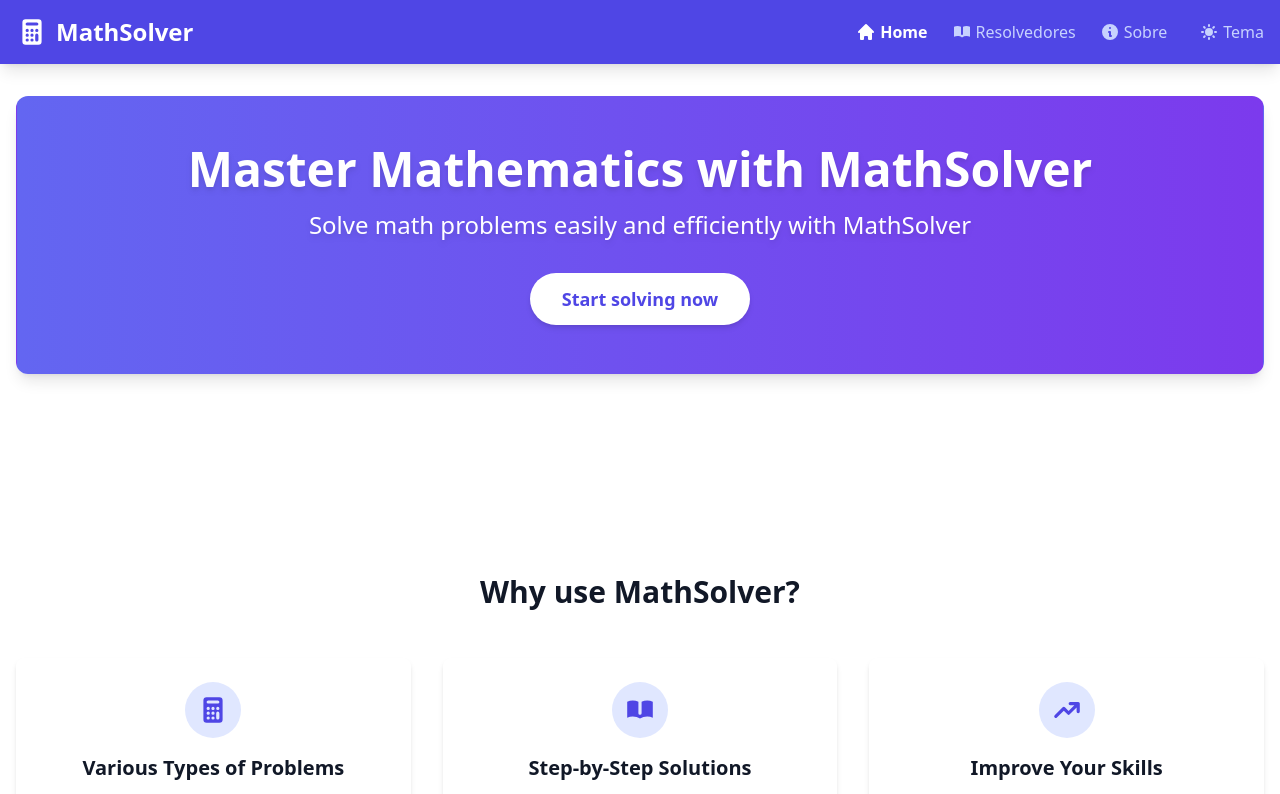
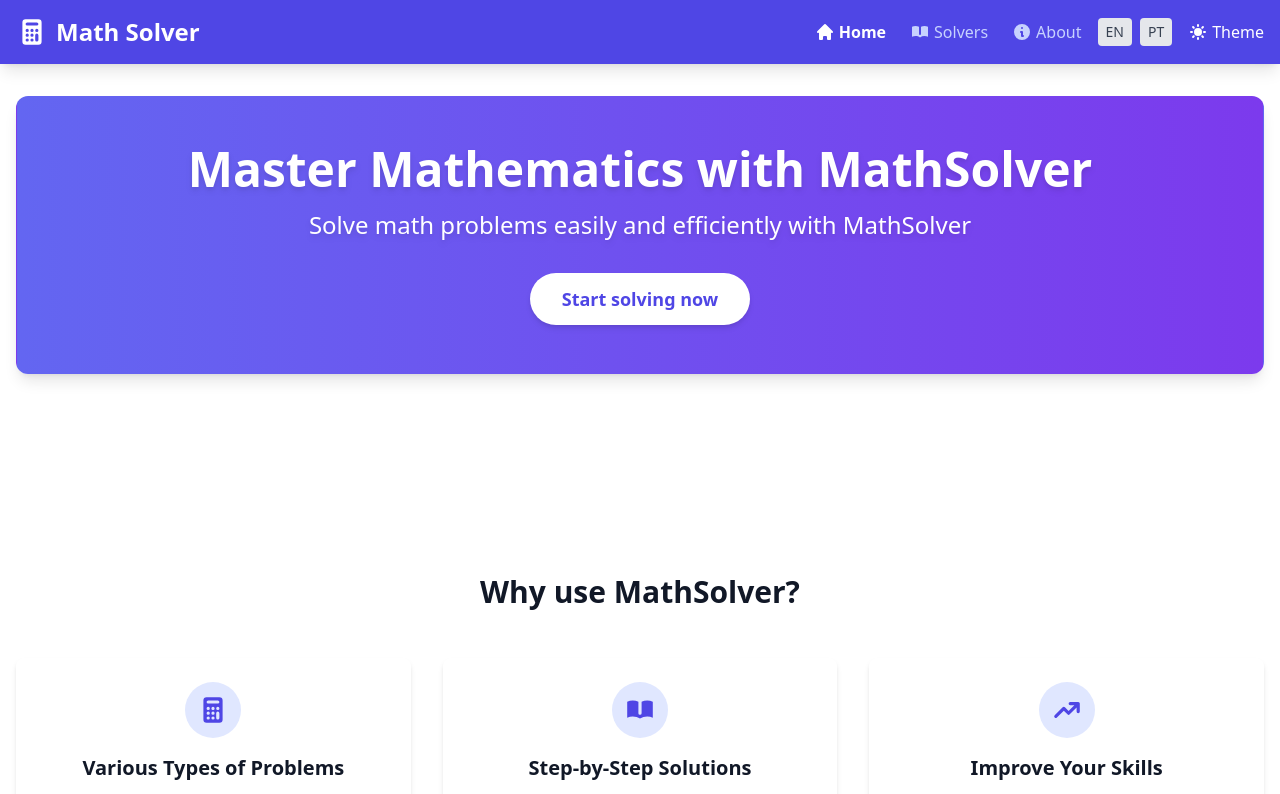
Before and after one commit to PietroFilippo/MathSolver, a React (Vite) app: page / in a window 1280 px wide. Shown: the top 794 px of the page. Built offline with nearby package versions, Linux system fonts and the light colour scheme.

Commit message:
Tradução para os componentes

```diff
--- a/src/components/Footer.tsx
+++ b/src/components/Footer.tsx
@@ -1,12 +1,16 @@
+import React from 'react';
+import { useTranslation } from 'react-i18next';
+
 const Footer: React.FC = () => {
+    const { t } = useTranslation();
 
     return (
         <footer className="bg-primary-800 dark:bg-gray-900 text-white py-6">
             <div className="container mx-auto px-4">
                 <div className="flex flex-col md:flex-row justify-between items-center">
                     <div className="mb-4 md:mb-0">
-                        <h2 className="text-xl font-bold">MathSolver</h2>
-                        <p className="text-gray-200 dark:text-gray-400">Facilitando o aprendizado da matemática, um problema por vez</p>
+                        <h2 className="text-xl font-bold">{t('footer.title')}</h2>
+                        <p className="text-gray-200 dark:text-gray-400">{t('footer.tagline')}</p>
                     </div>
                 </div>
             </div>
--- a/src/components/Header.tsx
+++ b/src/components/Header.tsx
@@ -1,6 +1,8 @@
 import { HiHome, HiInformationCircle, HiBookOpen, HiCalculator } from 'react-icons/hi';
 import ThemeSwitcher from './ThemeSwitcher';
+import LanguageSwitcher from './LanguageSwitcher';
 import React from 'react';
+import { useTranslation } from 'react-i18next';
 
 interface HeaderProps {
   currentPage: string;
@@ -8,6 +10,7 @@ interface HeaderProps {
 }
 
 const Header: React.FC<HeaderProps> = ({ currentPage, onNavigate }) => {
+  const { t } = useTranslation();
   // Verifica se estamos visualizando a seção Sobre dentro da página inicial
   const isSobreActive = currentPage === 'sobre' ||
     (currentPage === 'home' && window.location.hash === '#sobre');
@@ -21,7 +24,7 @@ const Header: React.FC<HeaderProps> = ({ currentPage, onNavigate }) => {
             className="flex items-center mb-4 md:mb-0 hover:opacity-80 transition-opacity duration-200"
           >
             <HiCalculator className="h-8 w-8 mr-2" />
-            <h1 className="text-2xl font-bold">MathSolver</h1>
+            <h1 className="text-2xl font-bold">{t('app.title')}</h1>
           </button>
 
           <div className="flex items-center">
@@ -39,7 +42,7 @@ const Header: React.FC<HeaderProps> = ({ currentPage, onNavigate }) => {
                     className={`flex items-center ${currentPage === 'home' && !isSobreActive ? 'text-white font-bold' : 'text-indigo-200 dark:text-gray-300 hover:text-white'}`}
                   >
                     <HiHome className="h-5 w-5 mr-1" />
-                    <span>Home</span>
+                    <span>{t('navigation.home')}</span>
                   </button>
                 </li>
                 <li>
@@ -48,7 +51,7 @@ const Header: React.FC<HeaderProps> = ({ currentPage, onNavigate }) => {
                     className={`flex items-center ${currentPage === 'resolvedor' ? 'text-white font-bold' : 'text-indigo-200 dark:text-gray-300 hover:text-white'}`}
                   >
                     <HiBookOpen className="h-5 w-5 mr-1" />
-                    <span>Resolvedores</span>
+                    <span>{t('navigation.solvers')}</span>
                   </button>
                 </li>
                 <li>
@@ -57,13 +60,14 @@ const Header: React.FC<HeaderProps> = ({ currentPage, onNavigate }) => {
                     className={`flex items-center ${isSobreActive ? 'text-white font-bold' : 'text-indigo-200 dark:text-gray-300 hover:text-white'}`}
                   >
                     <HiInformationCircle className="h-5 w-5 mr-1" />
-                    <span>Sobre</span>
+                    <span>{t('navigation.about')}</span>
                   </button>
                 </li>
               </ul>
             </nav>
 
-            <div className="flex items-center text-indigo-200 dark:text-gray-300 hover:text-white ml-4">
+            <div className="flex items-center space-x-4">
+              <LanguageSwitcher />
               <ThemeSwitcher />
             </div>
           </div>
--- /dev/null
+++ b/src/components/LanguageSwitcher.tsx
@@ -0,0 +1,29 @@
+import React from 'react';
+import { useTranslation } from 'react-i18next';
+
+const LanguageSwitcher = () => {
+  const { i18n } = useTranslation();
+
+  const changeLanguage = (lng: string) => {
+    i18n.changeLanguage(lng);
+  };
+
+  return (
+    <div className="flex items-center space-x-2">
+      <button
+        className={`px-2 py-1 rounded text-sm ${i18n.language === 'en' ? 'bg-blue-500 text-white' : 'bg-gray-200 text-gray-700 dark:bg-gray-700 dark:text-gray-300'}`}
+        onClick={() => changeLanguage('en')}
+      >
+        EN
+      </button>
+      <button
+        className={`px-2 py-1 rounded text-sm ${i18n.language === 'pt' ? 'bg-blue-500 text-white' : 'bg-gray-200 text-gray-700 dark:bg-gray-700 dark:text-gray-300'}`}
+        onClick={() => changeLanguage('pt')}
+      >
+        PT
+      </button>
+    </div>
+  );
+};
+
+export default LanguageSwitcher;
--- a/src/components/ThemeSwitcher.tsx
+++ b/src/components/ThemeSwitcher.tsx
@@ -1,9 +1,11 @@
-import { useState, useRef, useEffect } from 'react';
+import React,{ useState, useRef, useEffect } from 'react';
 import { HiSun, HiMoon, HiColorSwatch } from 'react-icons/hi';
 import { useTheme } from '../contexts/ThemeContext';
+import { useTranslation } from 'react-i18next';
 
 const ThemeSwitcher: React.FC = () => {
   const { theme, setTheme } = useTheme();
+  const { t } = useTranslation();
   const [isOpen, setIsOpen] = useState(false);
   const dropdownRef = useRef<HTMLDivElement>(null);
 
@@ -23,16 +25,16 @@ const ThemeSwitcher: React.FC = () => {
 
   // Opções de tema
   const themeOptions = [
-    { value: 'light', label: 'Claro', icon: <HiSun className="w-5 h-5 text-yellow-500" /> },
-    { value: 'dark', label: 'Escuro', icon: <HiMoon className="w-5 h-5 text-indigo-600 dark:text-indigo-400" /> },
-    { value: 'blue', label: 'Azul', colorClass: 'bg-blue-500' },
-    { value: 'purple', label: 'Roxo', colorClass: 'bg-purple-500' },
-    { value: 'green', label: 'Verde', colorClass: 'bg-green-500' },
-    { value: 'red', label: 'Vermelho', colorClass: 'bg-red-500' },
-    { value: 'pink', label: 'Rosa', colorClass: 'bg-pink-500' },
-    { value: 'yellow', label: 'Amarelo', colorClass: 'bg-yellow-500' },
-    { value: 'brown', label: 'Marrom', colorClass: 'bg-amber-800' },
-    { value: 'rgb', label: 'RGB', colorClass: 'rgb-gradient' },
+    { value: 'light', label: t('theme.light'), icon: <HiSun className="w-5 h-5 text-yellow-500" /> },
+    { value: 'dark', label: t('theme.dark'), icon: <HiMoon className="w-5 h-5 text-indigo-600 dark:text-indigo-400" /> },
+    { value: 'blue', label: t('theme.blue'), colorClass: 'bg-blue-500' },
+    { value: 'purple', label: t('theme.purple'), colorClass: 'bg-purple-500' },
+    { value: 'green', label: t('theme.green'), colorClass: 'bg-green-500' },
+    { value: 'red', label: t('theme.red'), colorClass: 'bg-red-500' },
+    { value: 'pink', label: t('theme.pink'), colorClass: 'bg-pink-500' },
+    { value: 'yellow', label: t('theme.yellow'), colorClass: 'bg-yellow-500' },
+    { value: 'brown', label: t('theme.brown'), colorClass: 'bg-amber-800' },
+    { value: 'rgb', label: t('theme.rgb'), colorClass: 'rgb-gradient' },
   ];
 
   // Obter ícone do tema atual
@@ -48,11 +50,11 @@ const ThemeSwitcher: React.FC = () => {
       <button
         onClick={() => setIsOpen(!isOpen)}
         className="flex items-center hover:text-white transition-colors duration-200"
-        aria-label="Mudar tema"
-        title="Mudar tema"
+        aria-label={t('theme.change_theme')}
+        title={t('theme.change_theme')}
       >
         {getCurrentThemeIcon()}
-        <span>Tema</span>
+        <span>{t('theme.theme')}</span>
       </button>
 
       {isOpen && (
--- a/src/data/resolvedores.ts
+++ b/src/data/resolvedores.ts
@@ -7,7 +7,7 @@ export const solvers = {
         { id: 'percentage', name: 'Porcentagem' },
         { id: 'proportion', name: 'Proporções' },
         { id: 'mmc-mdc', name: 'MMC e MDC' },
-        { id: 'fatorizacao', name: 'Fatoração em Primos' }
+        { id: 'factorization', name: 'Fatoração em Primos' }
       ]
     },
     'fractions': {
@@ -90,7 +90,7 @@ export const solvers = {
   export const educationalLevels = {
     'elementary': [
       // Aritmética
-      'percentage', 'arithmetic-mean', 'proportion', 'mmc-mdc', 'fatorizacao',
+      'percentage', 'arithmetic-mean', 'proportion', 'mmc-mdc', 'factorization',
       // Frações
       'fraction-add-sub', 'fraction-mult-div', 'fraction-simplification', 'mixed-fractions',
       // Estatística básica
```
Also changed, not shown: src/components/AdComponent.tsx (+8 -8 lines).
